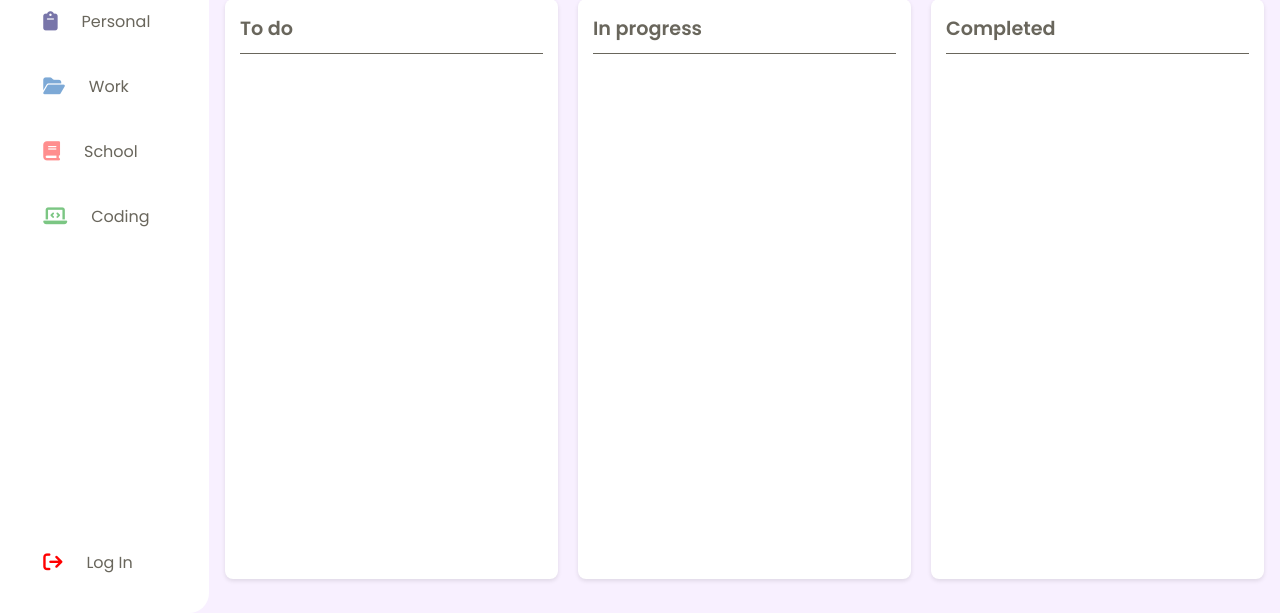
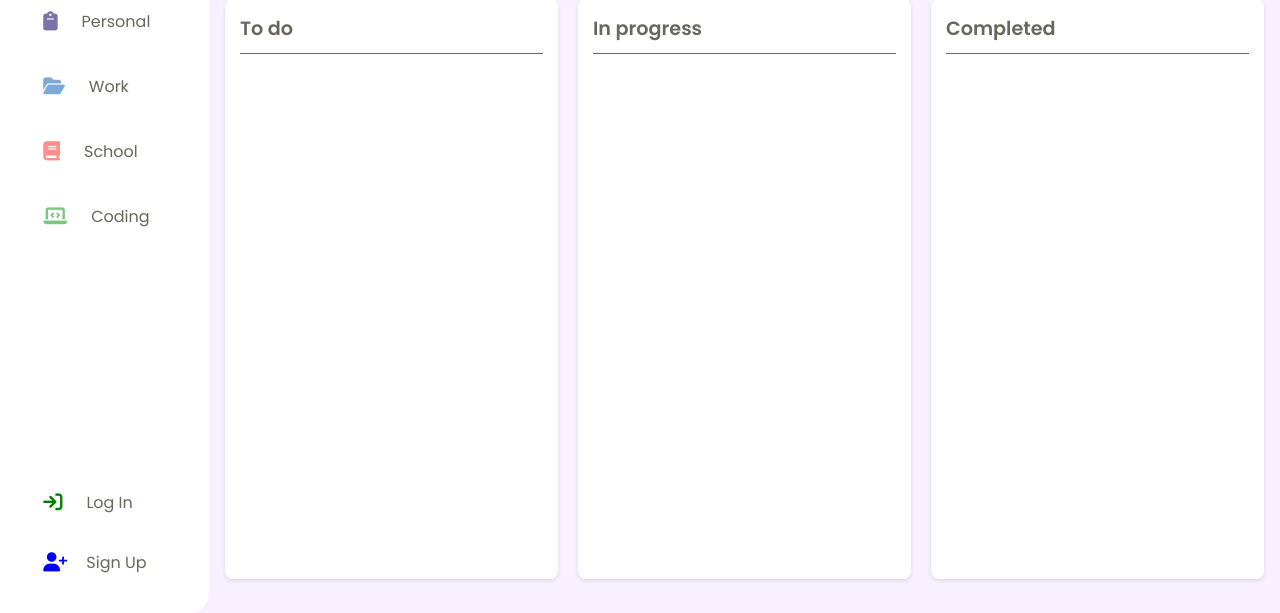
Before and after one commit to KevsterAmp/DASHBOARD-TO-DO, a Django app: page / in a window 1280 px wide. Shown: the part 187-800 px from the top of the page. Run offline with Django 4.2, Linux system fonts and the light colour scheme; some libraries are stand-ins or nearby versions.

Commit message:
improved login signup button

```diff
--- a/backend/static/script.js
+++ b/backend/static/script.js
@@ -183,7 +183,7 @@ function generateUniqueId() {
   return Date.now().toString(36) + Math.random().toString(36).substring(2);
 }
 
-const categoryLinks = document.querySelectorAll('.menu li:not(.logout)');
+const categoryLinks = document.querySelectorAll('.menu li:not(.auth)');
 
 function filterCardsByCategory(selectedCategory) {
   const kanbanCards = document.querySelectorAll('.kanban-card');
--- a/backend/static/styles.css
+++ b/backend/static/styles.css
@@ -98,11 +98,11 @@ body{
   background-color: #DAF2D6;
 }
 
-.logout:hover {
+.logout:hover, .login:hover, .signup:hover{
   background-color: gray;
 }
 
-.logout:hover span{
+.logout:hover span, .login:hover span, .signup:hover span{
   color: white;
 }
 
@@ -113,6 +113,10 @@ body{
   display: flex;
   align-items: center;
   gap: 1.5rem;
+}
+
+.menu li.signup a {
+  gap: 1.2rem;
 }
 
 .menu a span {
@@ -147,7 +151,29 @@ body{
   color: red;
 }
 
+.fa-solid.fa-arrow-right-to-bracket {
+  color: green;
+}
+
+.fa-solid.fa-user-plus {
+  color: blue;
+}
+
 .logout {
+  position: absolute;
+  bottom: 20px;
+  left: 0;
+  width: 100%;
+}
+
+.login {
+  position: absolute;
+  bottom: 80px;
+  left: 0;
+  width: 100%;
+}
+
+.signup {
   position: absolute;
   bottom: 20px;
   left: 0;
--- a/backend/templates/home.html
+++ b/backend/templates/home.html
@@ -133,20 +133,26 @@
                     <span>Coding</span>
                 </a>
             </li>
-            <li class="logout">
-                {% if user.is_authenticated %}
+            {% if user.is_authenticated %}
+            <li class="logout auth">
                 <a href="{% url 'logout' %}">
                     <i class="fa-solid fa-arrow-right-from-bracket"></i>
                     <span>Log out</span>
                 </a>
-                {% else %}
+            </li>
+            {% else %}
+            <li class="login auth">
                 <a href="{% url 'login' %}">
-                    <i class="fa-solid fa-arrow-right-from-bracket"></i>
-                    <span>Log In</span>
-                {% endif %}
+                    <i class="fa-solid fa-arrow-right-to-bracket"></i>
+                    <span>Log In </span>
                 </a>
-
             </li>
+            <li class="signup auth">
+                <a href="{% url 'signup' %}">
+                    <i class="fa-solid fa-user-plus fa-2xs"></i>
+                    <span>Sign Up </span>
+                </a>
+            {% endif %}
         </ul>
     </div>
 
--- a/backend/templates/registration/signup.html
+++ b/backend/templates/registration/signup.html
@@ -5,6 +5,7 @@
 {% block content %}
 <h2>Sign Up</h2>
 <form method="post">{% csrf_token %}
+    {{ form.as_p }}
     <button type="submit">Sign Up</button>
 </form>
 {% endblock content %}
```
